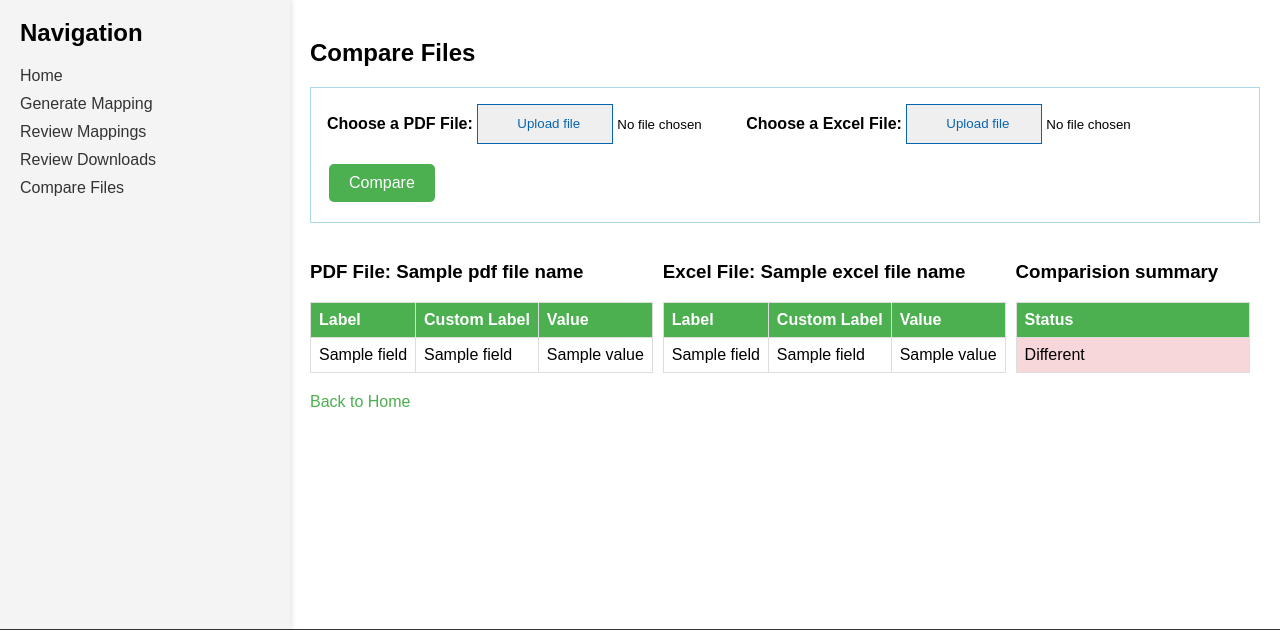
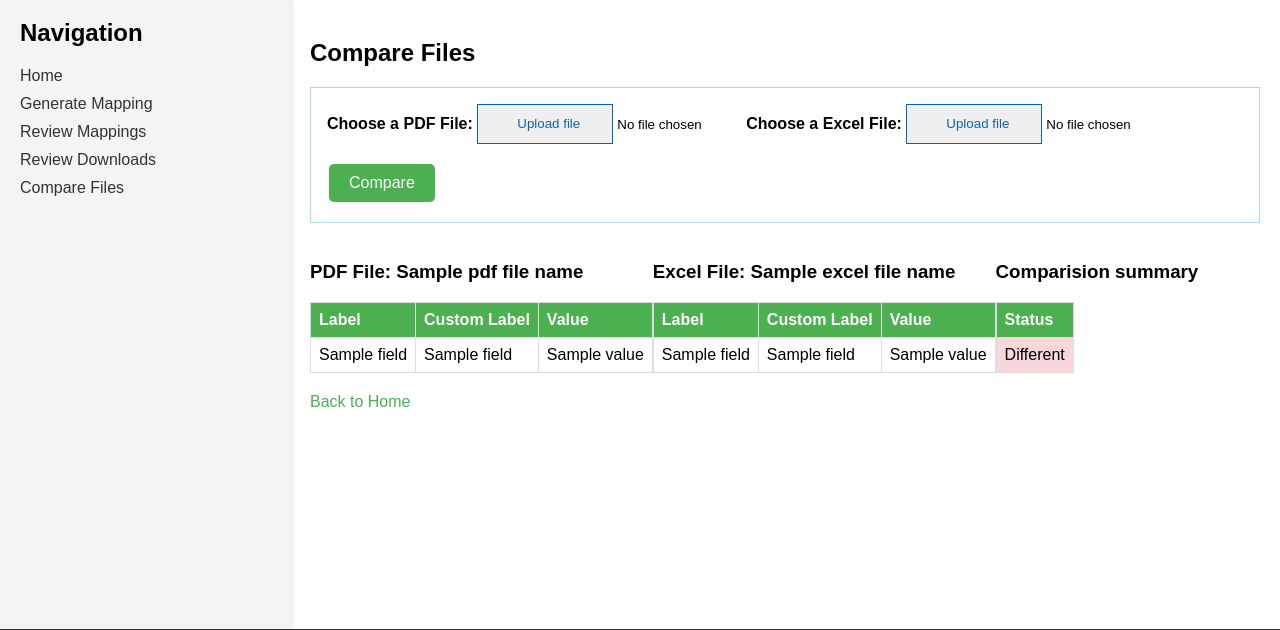
Before and after one commit to AshokModhave143/pdf-form-reader, a Flask app: template project/web/templates/_compare_files.html in a window 1280 px wide. Shown: the part 101-731 px from the top of the page. Run offline with Flask 3, Linux system fonts and the light colour scheme; the template is opened without the code that fills it: most values are stand-ins (such as "Sample title", 1, 10 or a date in 2020); grey boxes are pictures that could not be loaded.

Commit message:
fix: fix styles

```diff
--- a/project/web/static/styles.css
+++ b/project/web/static/styles.css
@@ -98,16 +98,8 @@ main {
 }
 
 /* Table preeview styles */
-
-/* Styling the table container */
-/* .table-container {
-    width: 80%;
-    margin: 10px auto;
-} */
-
-/* Table styling */
 table {
-    width: 100%;
+    width: auto;
     border-collapse: collapse;
     margin-bottom: 20px;
 }
@@ -249,14 +241,13 @@ input[type="file"]::file-selector-button:hover {
 
 .table-container {
     flex: 1; /* Each table takes up an equal amount of space */
-    margin-right: 10px;
     min-width: max-content; /* Ensures a minimum width for each table */
 }
 
 .table-container .table-action-buttons {
     height: 50px;
     background-color: #ecf0f2;
-    width: 100%;
+    width: max-content;
     display: flex;
     flex-direction: row;
     flex-wrap: nowrap;
@@ -282,7 +273,7 @@ input[type="file"]::file-selector-button:hover {
 
 
 table {
-    width: 100%;
+    width: auto;
     border-collapse: collapse;
     table-layout: auto;
 }
```
